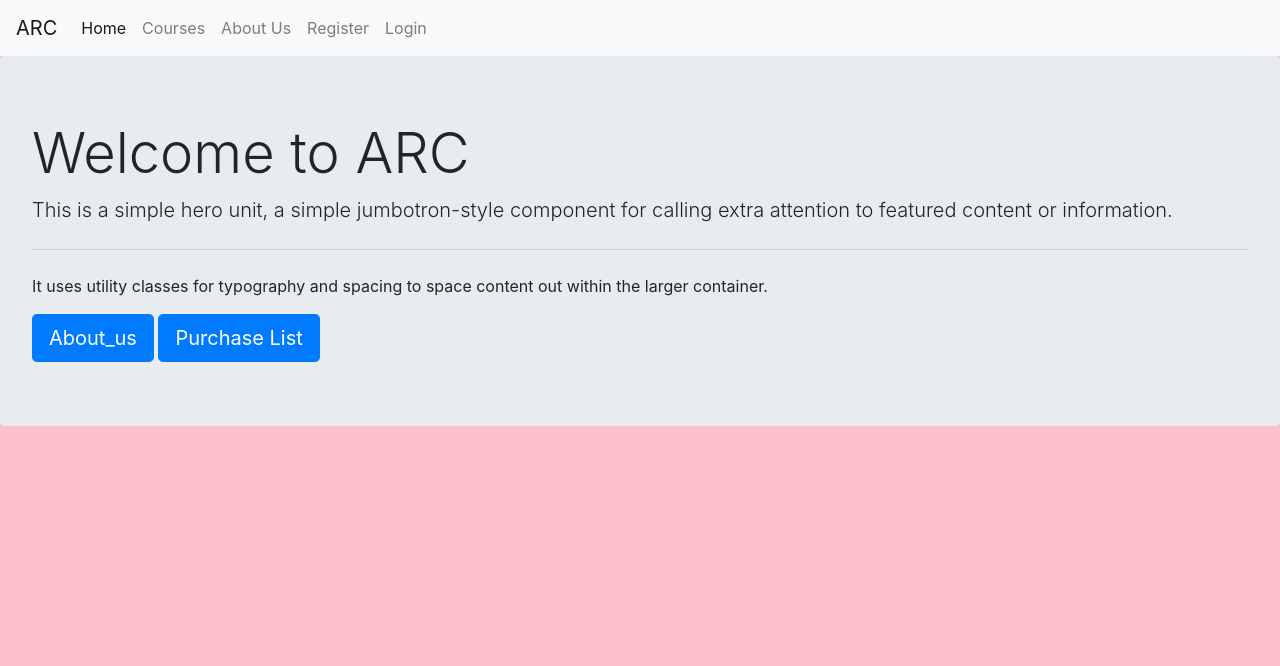
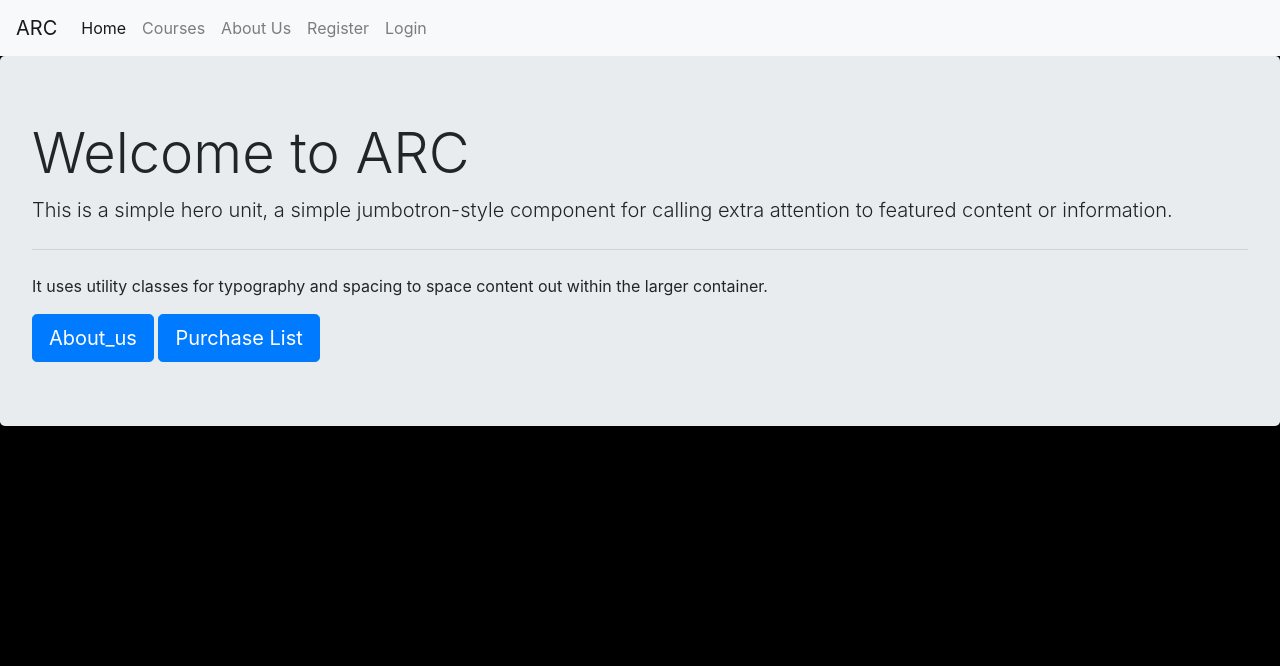
Before and after one commit to jnahc/arc-education-site, a Django app: page / in a window 1280 px wide. Shown: the top 666 px of the page. Run offline with Django 3.2, Linux system fonts and the light colour scheme; some libraries are stand-ins or nearby versions.

Commit message:
fridayzzz

```diff
--- a/arc_app/static/css/main.css
+++ b/arc_app/static/css/main.css
@@ -1,5 +1,5 @@
 body {
-  background: pink;
+  background: black;
 }
 
 .course-pic {
```
